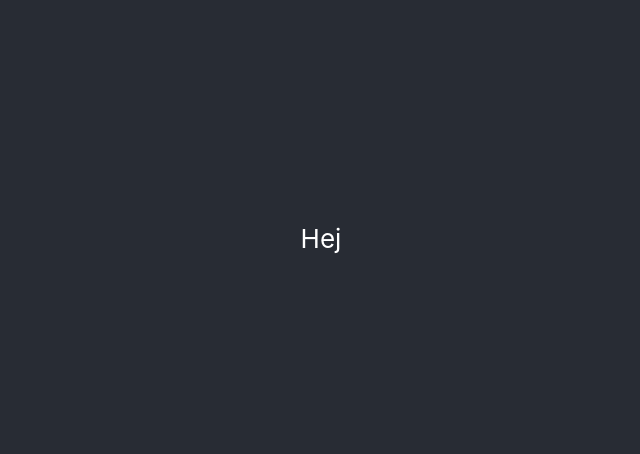
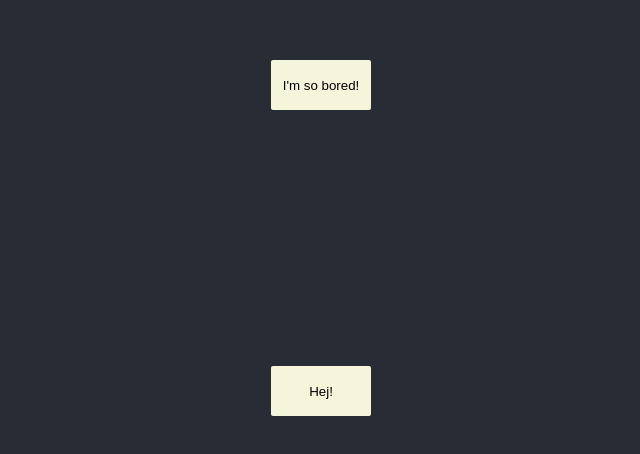
Before and after one commit to NellySP/Im-so-bored, a React (Create React App) app: page / in a window 1280 px wide. Shown: the part 162-616 px from the top of the page, without its empty margins (319-959 px from the left). Built offline with nearby package versions, Linux system fonts and the light colour scheme.

Commit message:
add some buttons
components

```diff
--- a/src/App.js
+++ b/src/App.js
@@ -1,10 +1,12 @@
 import "./App.css";
+import Button from "./Components/Button";
 
 function App() {
   return (
     <div className="App">
       <header className="App-header">
-        <p>Hej</p>
+        <Button></Button>
+        <Button buttonText={"Hej!"}></Button>
       </header>
     </div>
   );
--- /dev/null
+++ b/src/Components/Button/button.css
@@ -0,0 +1,8 @@
+.btn {
+  background-color: beige;
+  border-radius: 2px;
+  border: none;
+  margin: 10%;
+  width: 100px;
+  height: 50px;
+}
--- /dev/null
+++ b/src/Components/Button/index.js
@@ -0,0 +1,17 @@
+import React from "react";
+import PropTypes from "prop-types";
+import "./button.css";
+
+const Button = ({ buttonText }) => {
+  return <button className="btn">{buttonText}</button>;
+};
+
+Button.propTypes = {
+  buttonText: PropTypes.string,
+};
+
+Button.defaultProps = {
+  buttonText: "I'm so bored!",
+};
+
+export default Button;
```
